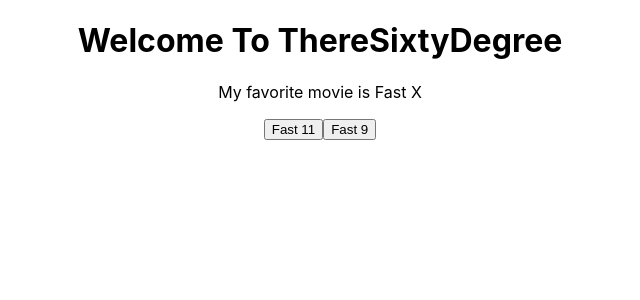
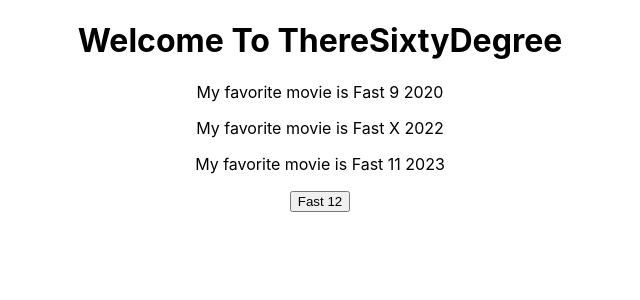
Before and after one commit to Salim66/React-Movie-App, a React (Create React App) app: page / in a window 1280 px wide. Shown: the top 300 px of the page, without its empty margins (320-960 px from the left). Built offline with nearby package versions, Linux system fonts and the light colour scheme.

Commit message:
Work With Array and State

```diff
--- a/src/App.js
+++ b/src/App.js
@@ -7,20 +7,29 @@
     super();
 
     this.state = {
-      movieName: "Fast X",
+      movies: [
+        {name: 'Fast 9', year: 2020},
+        {name: 'Fast X', year: 2022},
+        {name: 'Fast 11', year: 2023},
+      ]
     }
   }
   render(){
     return (
       <div className="App">
         <h1>Welcome To ThereSixtyDegree</h1>
-        <p>My favorite movie is { this.state.movieName }</p>
+        <p>My favorite movie is { this.state.movies[0].name } { this.state.movies[0].year }</p>
+        <p>My favorite movie is { this.state.movies[1].name } { this.state.movies[1].year }</p>
+        <p>My favorite movie is { this.state.movies[2].name } { this.state.movies[2].year }</p>
         <button onClick={ () => {
-          this.setState({ movieName: "Fast 11" });
-        } }>Fast 11</button>
-        <button onClick={ () => {
-          this.setState({ movieName: "Fast 9" });
-        } }>Fast 9</button>
+          this.setState({
+            movies : [
+              {name: 'Fast 12', year: 2025},
+              {name: 'Fast X', year: 2022},
+              {name: 'Fast 11', year: 2023},
+            ]
+           });
+        } }>Fast 12</button>
       </div>
     );
   }
```
